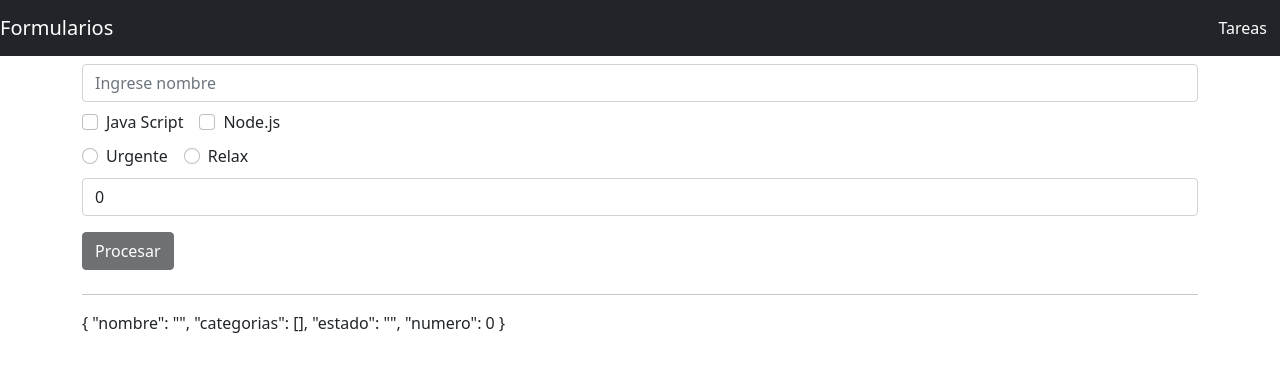
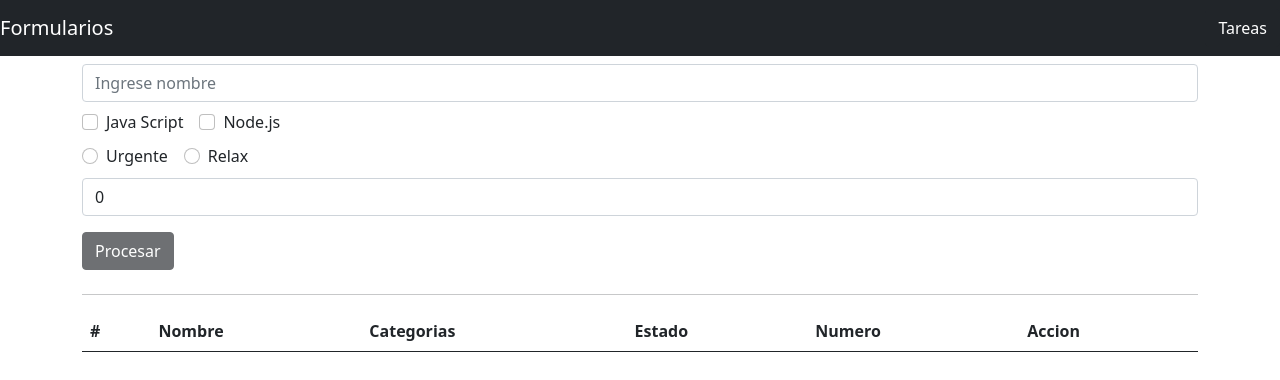
Before and after one commit to EluBeto/PiquiNet-Cursos, a Vue app in the folder VUE/CLI/formulario-crud/: page / in a window 1280 px wide. Shown: the top 380 px of the page. Built offline with nearby package versions, Linux system fonts and the light colour scheme.

Commit message:
Pintar Tareas en una Tabla

```diff
--- /dev/null
+++ b/VUE/CLI/formulario-crud/src/components/ListaTareas.vue
@@ -0,0 +1,33 @@
+<template>
+  <table class="table">
+  <thead>
+    <tr>
+      <th scope="col">#</th>
+      <th scope="col">Nombre</th>
+      <th scope="col">Categorias</th>
+      <th scope="col">Estado</th>
+      <th scope="col">Numero</th>
+      <th scope="col">Accion</th>
+    </tr>
+  </thead>
+  <tbody>
+    <tr v-for="item in tareas" :key="item.id">
+      <th scope="row">{{ item.id }}</th>
+      <td>{{ item.nombre }}</td>
+      <td>{{ item.categorias }}</td>
+      <td>{{ item.estado }}</td>
+      <td>{{ item.numero }}</td>
+      <td></td>
+    </tr>
+  </tbody>
+</table>
+</template>
+
+<script>
+import { mapState } from "vuex";
+export default {
+    computed:{
+        ...mapState(['tareas'])
+    }
+}
+</script>
--- a/VUE/CLI/formulario-crud/src/views/Home.vue
+++ b/VUE/CLI/formulario-crud/src/views/Home.vue
@@ -2,19 +2,25 @@
   <form @submit.prevent="procesarForm">
     <Input :tarea="tarea"/>
   </form>
+
   <hr>
-  {{ tarea }}
+
+  <ListaTareas />
+
 </template>
 
 <script>
 import Input from '../components/Input'
+import ListaTareas from '../components/ListaTareas'
 import { mapActions } from "vuex"
+
 const shortid = require('shortid')
 
 export default {
   name: 'Home',
   components: {
-    Input
+    Input,
+    ListaTareas
   },
   data() {
     return {
```
